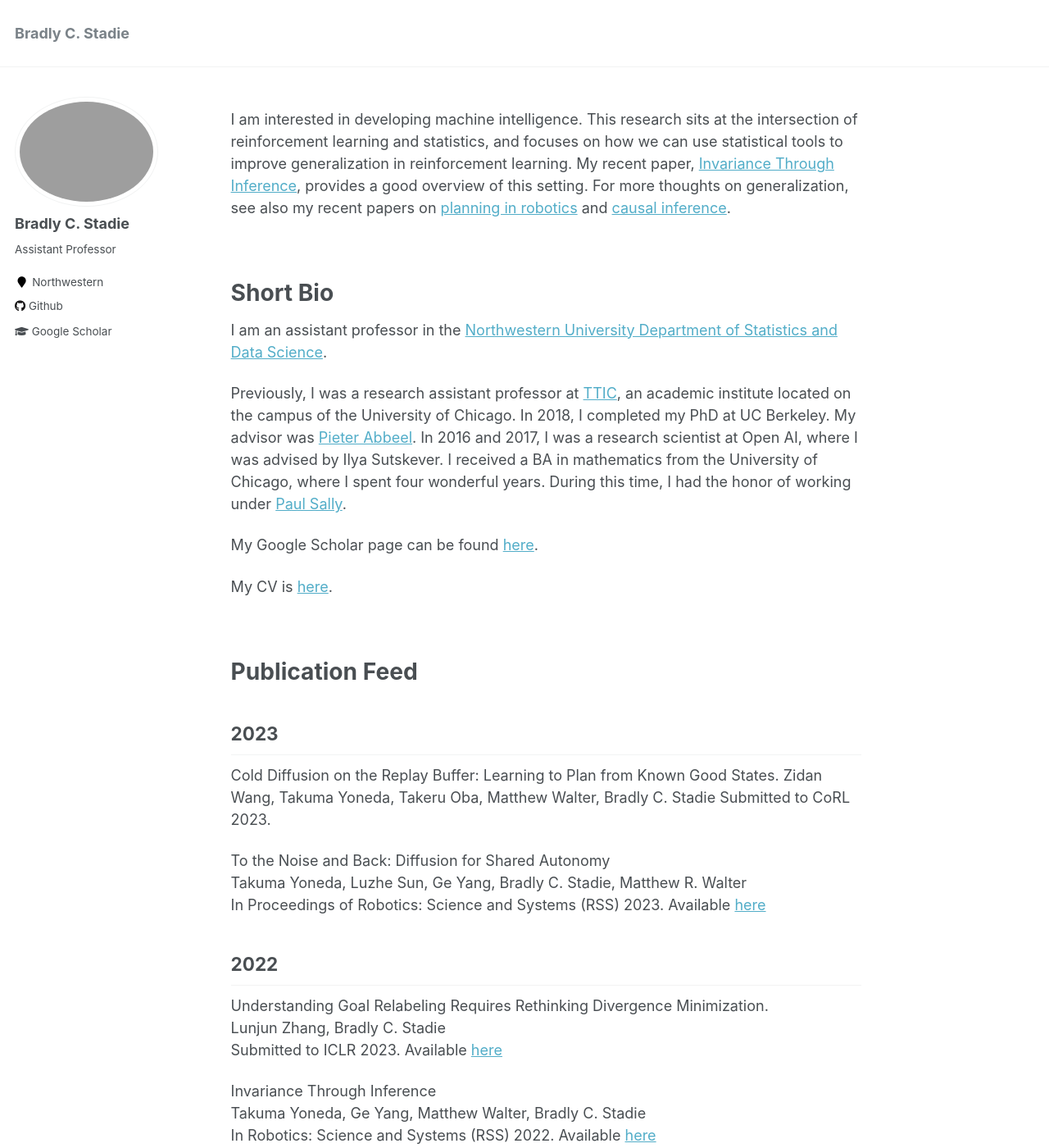
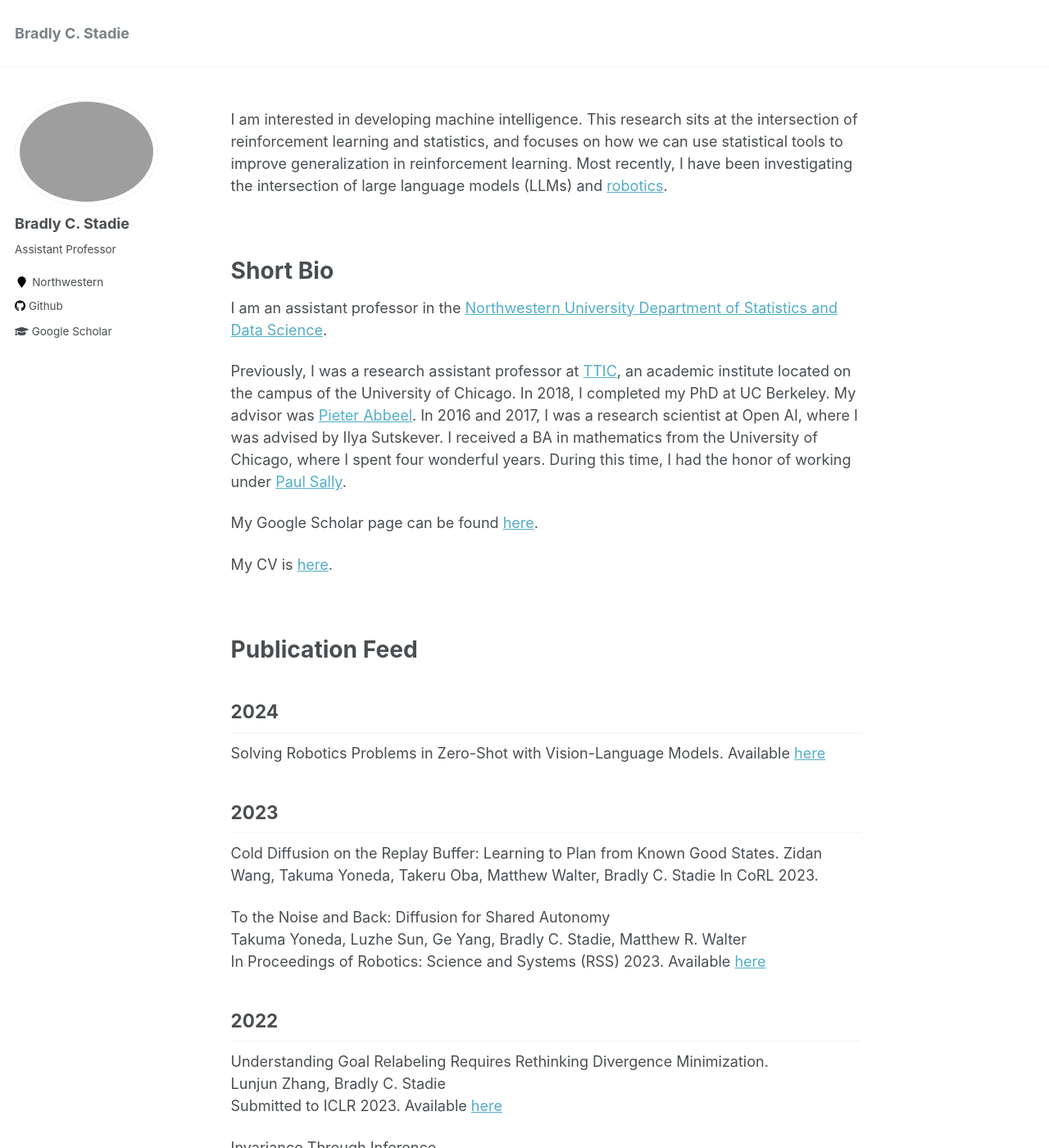
Before and after one commit to bstadie/bstadie.github.io, a Jekyll site: the page built from _pages/about.md, in a window 1280 px wide and 1400 px high. Shown: the whole window at 82% size. Built offline with Jekyll 4.4.1, drawn with Linux system fonts in a browser that asks for light colours.

Commit message:
Update about.md

```diff
--- a/_pages/about.md
+++ b/_pages/about.md
@@ -7,7 +7,7 @@ redirect_from:
   - /about/
   - /about.html
 ---
-I am interested in developing machine intelligence. This research sits at the intersection of reinforcement learning and statistics, and focuses on how we can use statistical tools to improve generalization in reinforcement learning. My recent paper, [Invariance Through Inference](https://invariance-through-inference.github.io/), provides a good overview of this setting. For more thoughts on generalization, see also my recent papers on [planning in robotics](https://sites.google.com/view/latent-landmarks/) and [causal inference](https://arxiv.org/pdf/1808.07804.pdf).
+I am interested in developing machine intelligence. This research sits at the intersection of reinforcement learning and statistics, and focuses on how we can use statistical tools to improve generalization in reinforcement learning. Most recently, I have been investigating the intersection of large language models (LLMs) and [robotics](https://wonderful-team-robotics.github.io/).
 
 &nbsp;
 
@@ -47,12 +47,15 @@ My CV is [here](files/bstadie_cv.pdf).
 Publication Feed
 ======
 
+2024
+---------------
+Solving Robotics Problems in Zero-Shot with Vision-Language Models. Available [here](https://wonderful-team-robotics.github.io/)
 
 2023
 ---------------
 Cold Diffusion on the Replay Buffer: Learning to Plan from Known Good States.
 Zidan Wang, Takuma Yoneda, Takeru Oba, Matthew Walter, Bradly C. Stadie
-Submitted to CoRL 2023.
+In CoRL 2023.
 
 To the Noise and Back: Diffusion for Shared Autonomy
 Takuma Yoneda, Luzhe Sun, Ge Yang, Bradly C. Stadie, Matthew R. Walter
```
